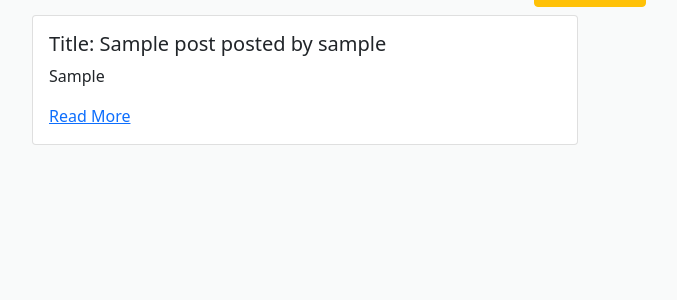
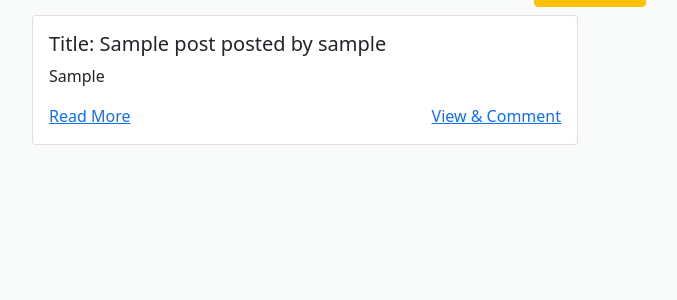
Before and after one commit to SayiaFelix/Mtaa-HOOD, a Django app: page /post in a window 1280 px wide. Shown: the part 168-468 px from the top of the page, without its empty margins (50-727 px from the left). Run offline with Django 3.2, Linux system fonts and the light colour scheme; a user stored in the database is signed in; tables that the repository leaves empty hold one stand-in row (values such as "Sample post"); grey boxes marked "Sample" are stand-in pictures; some libraries are stand-ins or nearby versions; some web fonts are replaced.

Commit message:
adding posts

```diff
--- a/mtaaHud/templates/Hood/posts.html
+++ b/mtaaHud/templates/Hood/posts.html
@@ -5,7 +5,7 @@
 
 <div class="container">
   <div class="text-center mt-5 mb-2">
-    <a href="">
+    <a href="/post/{{post.id}}">
       <button class="btn btn-warning">Create Post</button>
     </a>
   </div>
@@ -17,8 +17,11 @@
         <div class=" card-body">
           <h5 class="card-title">Title: {{post.title}} posted by {{post.username}}</h5>
           <p class="card-text">{{post.post| safe}}</p>
+          <a href="" data-target="#extraModal{{post.id}}" data-toggle="modal" class="card-link">Read More </a>
 
-          <a href="" data-target="#extraModal{{post.id}}" data-toggle="modal" class="card-link">Read More </a>
+          <a style="float: right"href="/post/{{post.id}}">
+            View & Comment
+          </a>
         </div>
       </div>
     </div>
@@ -43,7 +46,9 @@
         <hr>
 
         <p class="card-text"> <b>Bio: </b>  {{post.post|safe}} </p>
+
         <label>Posted on: <b> {{post.post_date|date:" M d Y" }} </b></label>
+         <h5 class="card-subtitle mb-2 text-muted text-center">Mtaa: {{post.neighbourhood}}</h5>
         <hr>
         <div class="modal-footer">
           <button type="button" class="btn btn-outline-secondary" data-dismiss="modal">Close</button>
```
